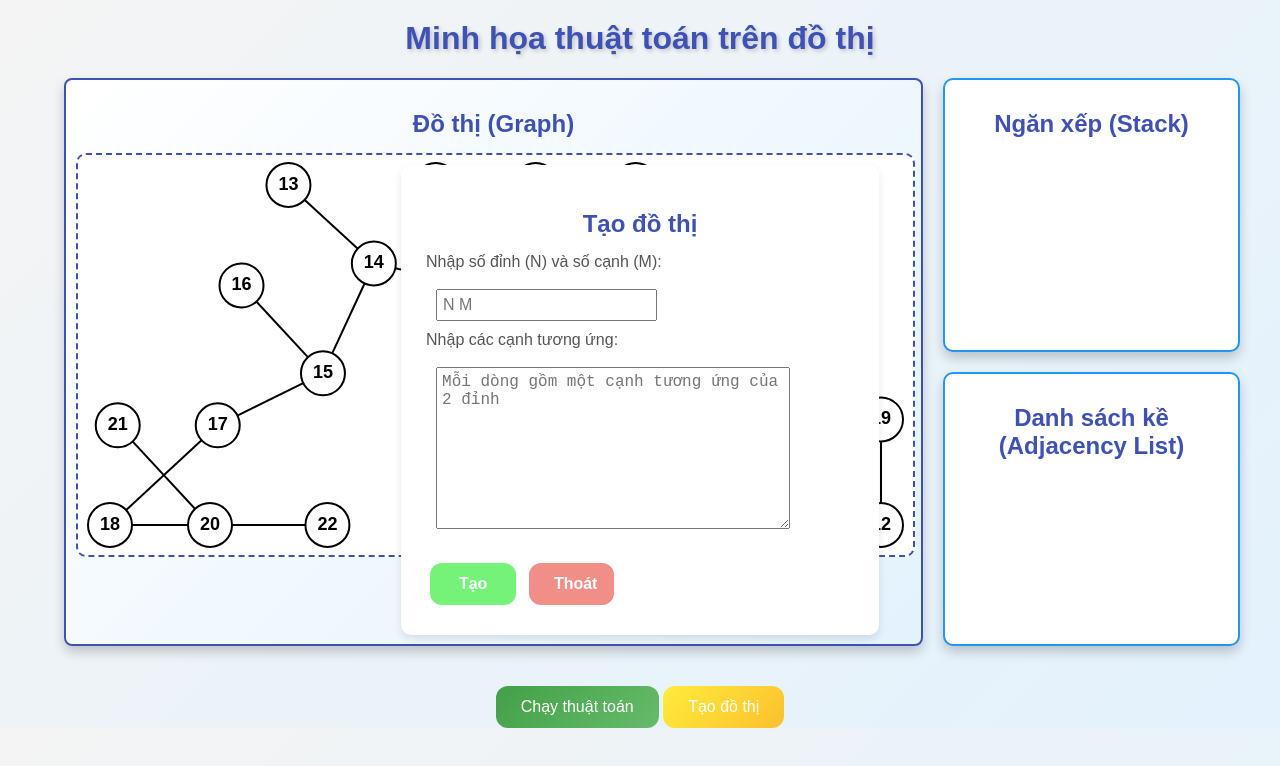
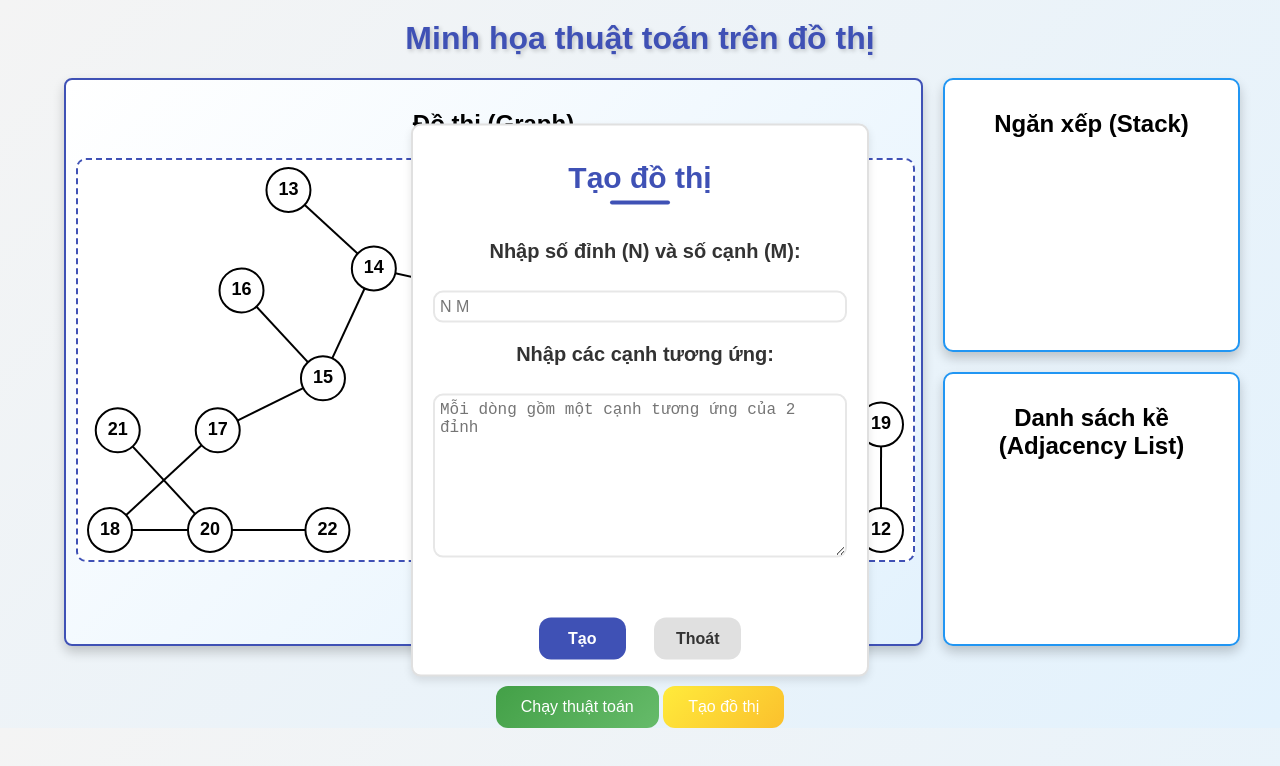
Before and after one commit to tynnp/GraphVisualizer, a plain HTML site: page index.html in a window 1280 px wide. Both pictures are taken after a click on the button "Tạo đồ thị". Drawn offline with nearby package versions, Linux system fonts and the light colour scheme.

Commit message:
Điều chỉnh CSS cho form tạo đồ thị

```diff
--- a/index.html
+++ b/index.html
@@ -40,8 +40,10 @@
             <input type="text" id="nodes-edges" placeholder="N M">
             <label for="edges">Nhập các cạnh tương ứng:</label>
             <textarea id="edges" placeholder="Mỗi dòng gồm một cạnh tương ứng của 2 đỉnh"></textarea>
-            <button id="submit-graph-btn">Tạo</button>
-            <button id="close-modal-btn">Thoát</button>
+            <div class="button-container">
+                <button id="submit-graph-btn">Tạo</button>
+                <button id="close-modal-btn">Thoát</button>
+            </div>
         </div>
     </div>
 
--- a/style.css
+++ b/style.css
@@ -163,37 +163,31 @@ h1 {
     font-size: 16px;
 }
 
-#close-modal-btn {
-    margin-top: 20px;
-    padding: 12px 25px;
-    font-size: 16px;
-    background: linear-gradient(135deg, #f08e87, #f08e87);
-    border-radius: 12px;
-    border: none;
-    color: white;
-    cursor: pointer;
-    transition: background 0.3s ease, transform 0.3s ease;
-}
-
-#close-modal-btn:hover {
-    background: #ff5a5a;
-    transform: scale(1.05);
-}
-
 #create-graph-modal {
     position: fixed;
     top: 50%;
     left: 50%;
+    border: 2px solid #E0E0E0;
     transform: translate(-50%, -50%);
     background-color: white;
-    padding: 25px;
+    padding: 10px;
     border-radius: 10px;
     box-shadow: 0 4px 8px rgba(0, 0, 0, 0.1);
     display: none;
 }
 
 .modal-content {
-    text-align: left;
+    display: flex;
+    flex-direction: column;
+    text-align: center;
+    gap: 10px;
+}
+
+.modal-content .button-container {
+    display: flex;
+    justify-content: center;
+    gap: 20px;
+    margin-top: 20px;
 }
 
 .modal-content button {
@@ -208,11 +202,66 @@ h1 {
     transition: background-color 0.3s ease;
 }
 
+.modal-content h2 {
+    background: #3f51b5;
+    -webkit-background-clip: text;
+    -webkit-text-fill-color: transparent;
+    background-clip: text;
+    color: transparent;
+    text-align: center;
+    font-size: 30px;
+    font-weight: 700;
+    margin-bottom: 25px;
+    position: relative;
+    padding-bottom: 10px;
+}
+
+.modal-content h2::after {
+    content: '';
+    position: absolute;
+    bottom: 0;
+    left: 50%;
+    transform: translateX(-50%);
+    width: 60px;
+    height: 4px;
+    background: #3f51b5;
+    border-radius: 2px;
+}
+
+.modal-content input {
+    border: 2px solid #e7e7e7;
+    border-radius: 10px;
+    outline: none;
+}
+
+.modal-content input:focus {
+    border-color: #3f51b5;
+    box-shadow: 0 0 0 3px rgba(155, 35, 234, 0.1);
+}
+.modal-content textarea {
+    width:100%;
+    min-width:400px;
+    min-height: 150px;
+    max-height: 300px;
+    padding: 15px;
+    border: 2px solid #e7e7e7;
+    border-radius: 10px;
+    resize: vertical;
+    font-size: 16px;
+    transition: all 0.1s ease;
+    outline: none;
+}
+
+.modal-content textarea:focus {
+    border-color: #3f51b5;
+    box-shadow: 0 0 0 3px rgba(155, 35, 234, 0.1);
+}
+
 #submit-graph-btn {
     margin-top: 20px;
-    padding: 12px 25px;
+    padding: 12px 10px;
     font-size: 16px;
-    background: linear-gradient(135deg, #75f379, #75f379);
+    background: #3f51b5;
     border-radius: 12px;
     border: none;
     color: white;
@@ -221,23 +270,35 @@ h1 {
 }
 
 #submit-graph-btn:hover {
-    background: #2ef738;
-    transform: scale(1.05);
+    transform: translateY(-3px);
+    box-shadow: 0 6px 20px rgba(155, 35, 234, 0.3);
 }
 
-h2 {
-    font-size: 24px;
-    font-weight: 600;
-    margin-bottom: 15px;
-    color: #3f51b5;
-    text-align: center;
+#close-modal-btn {
+    margin-top: 20px;
+    padding: 12px 10px;
+    font-size: 16px;
+    background: #E0E0E0;
+    border-radius: 12px;
+    border: none;
+    color: #333;
+    cursor: pointer;
+    transition: background 0.3s ease, transform 0.3s ease;
+}
+#close-modal-btn:hover {
+    transform:translateY(-3px);
+    background: #D0D0D0;
 }
 
 label {
-    font-size: 16px;
-    color: #555;
+    align-items: center;
+    font-size: 20px;
+    font-weight: 500;
+    color: #333;
+    margin-left: 10px;
     margin-bottom: 8px;
     display: block;
+    font-weight: bold;
 }
 
 .rainbow {
@@ -299,3 +360,21 @@ button:hover {
         box-shadow: 0 0 0 0 rgb(218 103 68 / 0%);
     }
 }
+
+@media (max-width: 600px) {
+    #create-graph-modal {
+        width: 95%;
+        margin: 0 auto;
+        padding: 20px;
+    }
+
+    .modal-content .button-container {
+        flex-direction: column;
+        align-items: center;
+    }
+
+    .modal-content button {
+        width: 100%;
+        max-width: 250px;
+    }
+}
```
